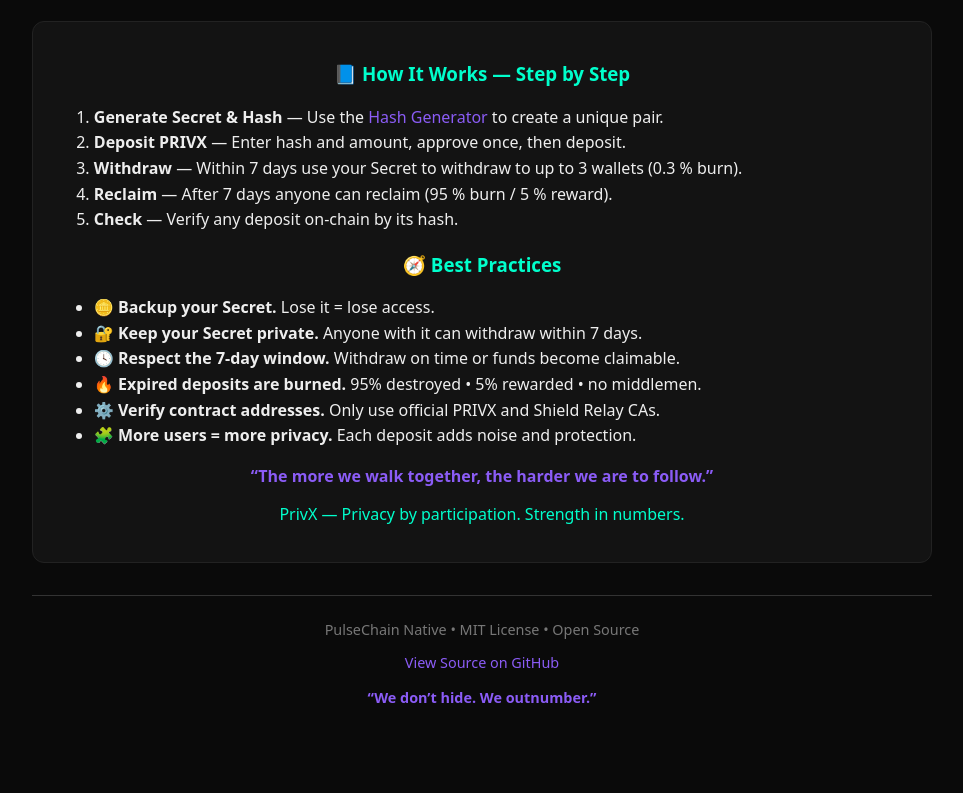
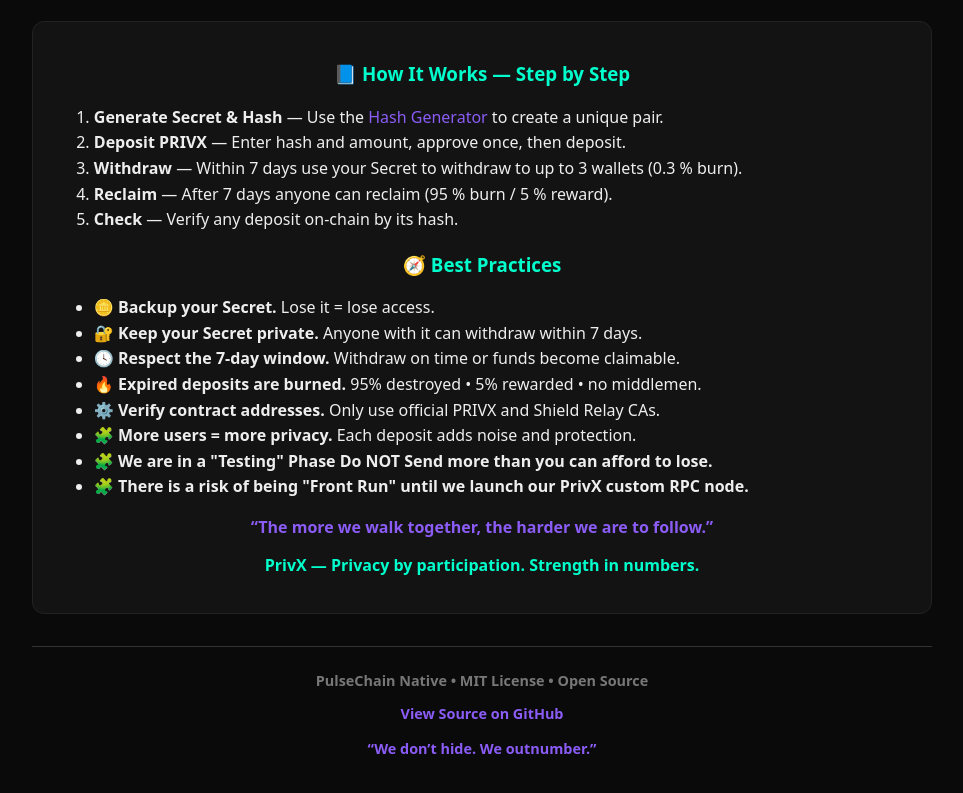
Before and after one commit to ELITEv5/PrivX, a plain HTML site: page Helper/V8/index.html in a window 1280 px wide. Shown: the part 5304-6097 px from the top of the page, without its empty margins (158-1121 px from the left). Before the commit the page ends 6057 px from the top, so only its background shows below. Drawn offline with Linux system fonts and the light colour scheme; a script that the page names is missing.

Commit message:
index.html

```diff
--- a/Helper/V8/index.html
+++ b/Helper/V8/index.html
@@ -305,6 +305,8 @@
     <li>🔥 <b>Expired deposits are burned.</b> 95% destroyed • 5% rewarded • no middlemen.</li>
     <li>⚙️ <b>Verify contract addresses.</b> Only use official PRIVX and Shield Relay CAs.</li>
     <li>🧩 <b>More users = more privacy.</b> Each deposit adds noise and protection.</li>
+    <li>🧩 <b>We are in a "Testing" Phase Do NOT Send more than you can afford to lose.</li>
+    <li>🧩 <b>There is a risk of being "Front Run" until we launch our PrivX custom RPC node.</li>
   </ul>
 
   <p style="color:#8b5cf6;font-weight:bold;margin-top:1rem;">“The more we walk together, the harder we are to follow.”</p>
```
